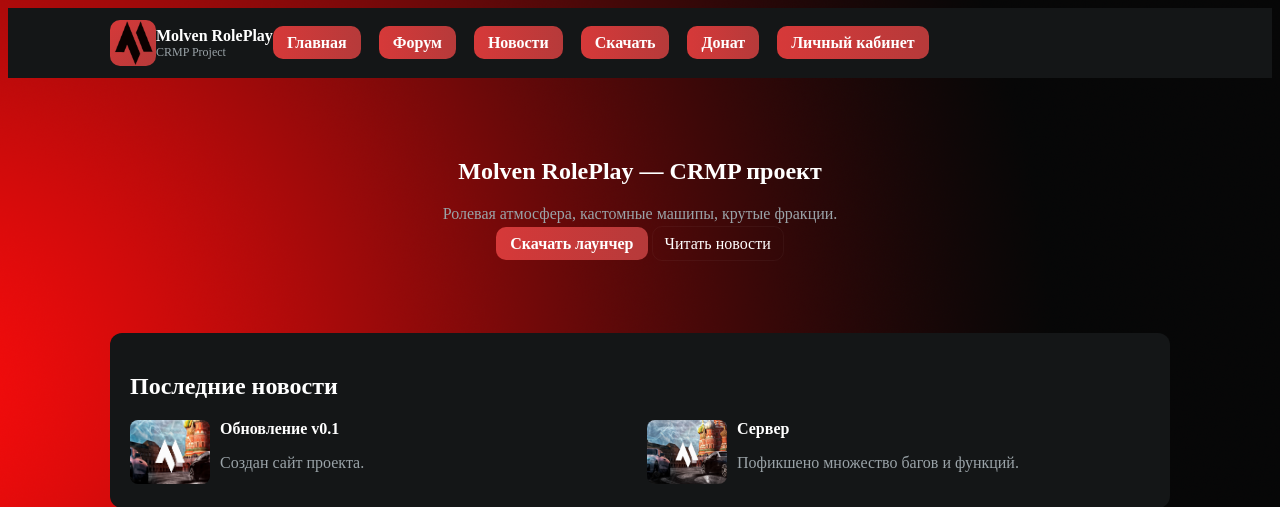
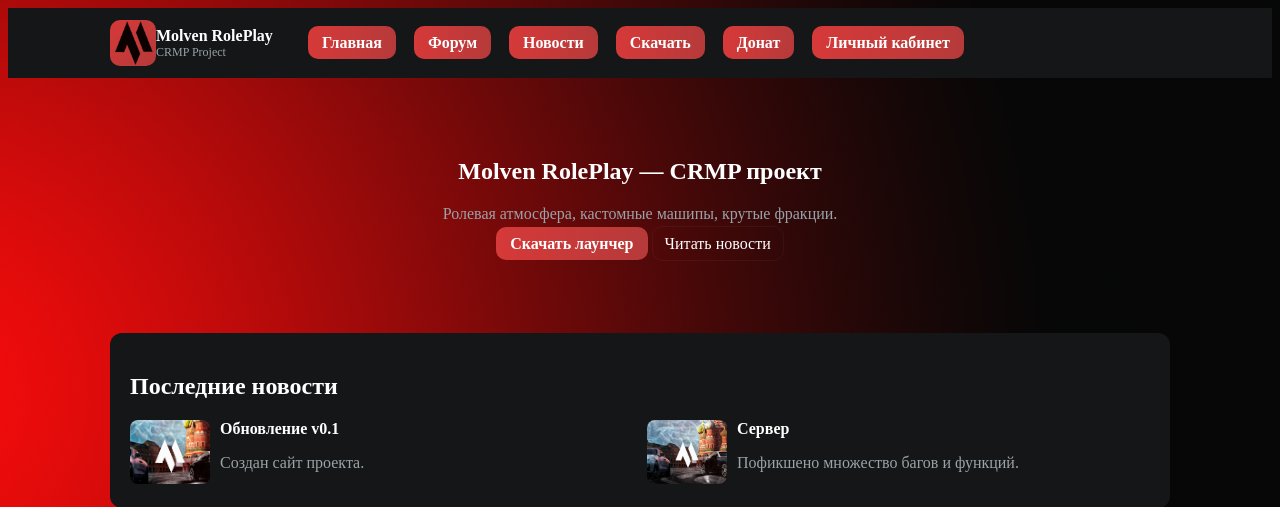
Before and after one commit to VMensem/MolvenSite, a Flask app: page / in a window 1280 px wide. Shown: the top 507 px of the page. Run offline with Flask 3, Linux system fonts and the light colour scheme.

Commit message:
Update index.html

```diff
--- a/templates/index.html
+++ b/templates/index.html
@@ -15,7 +15,7 @@
           <img src="{{ url_for('static', filename='img/logo.png') }}" alt="Molven RP" style="text-align: left">
         </div>
         <div>
-          <div class="project-title" style="text-align: left">Molven RolePlay               </div>
+          <div class="project-title" style="text-align: left">Molven RolePlay⠀⠀⠀</div>
           <div class="project-subtitle" style="text-align: left">CRMP Project</div>
         </div>
       </div>
```
